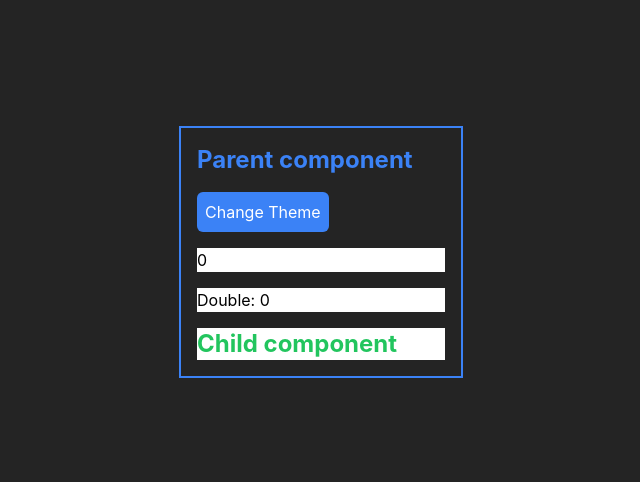
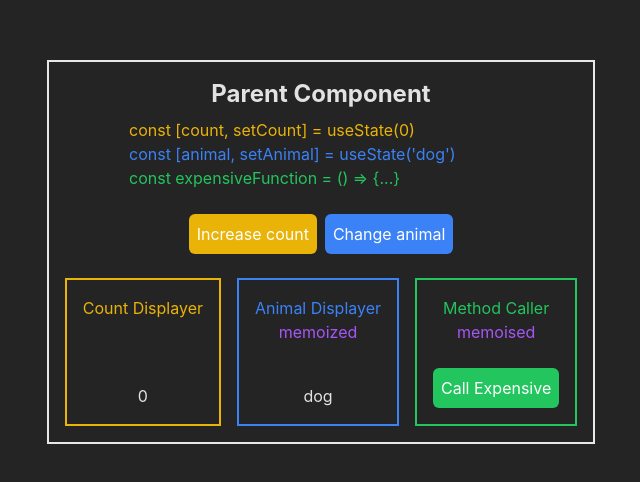
Before and after one commit to SilviuIordache/react-feature, a React (Vite) app: page / in a window 1280 px wide. Shown: the part 148-630 px from the top of the page, without its empty margins (319-959 px from the left). Built offline with nearby package versions, Linux system fonts and the light colour scheme.

Commit message:
Improve example

```diff
--- a/src/App.jsx
+++ b/src/App.jsx
@@ -1,10 +1,10 @@
 import './App.css';
-import { UseMemo } from './ReactConcepts/UseMemo';
+import { UseCallback } from './ReactConcepts/UseCallback';
 
 function App() {
   return (
     <div>
-      <UseMemo />
+      <UseCallback />
     </div>
   );
 }
--- a/src/ReactConcepts/UseCallback/index.tsx
+++ b/src/ReactConcepts/UseCallback/index.tsx
@@ -1,4 +1,4 @@
-import React, { useCallback, useState } from 'react';
+import React, { useCallback, useEffect, useState } from 'react';
 import { CountDisplayer } from './CountDisplayer';
 import { MethodCaller } from './MethodCaller';
 import { AnimalDisplayer } from './AnimalDisplayer';
@@ -12,15 +12,24 @@ export const UseCallback = () => {
     console.log('expensiveFunction called');
   }, []);
 
+  // const expensiveFunction = () => {
+  //   for (let i = 0; i < 1000000000; i++) {}
+  //   console.log('expensiveFunction called');
+  // };
+
   return (
-    <div className="border-2 border-blue-500 p-4">
-      <h1 className="text-2xl font-bold">UseCallback Parent Component</h1>
+    <div className="border-2 border-white-500 p-4">
+      <h1 className="text-2xl font-bold">Parent Component</h1>
 
       <div className="mt-2 flex justify-center ">
         <div className="text-left w-96">
-          <div className='text-yellow-500'>const [count, setCount] = useState(0)</div>
-          <div className='text-blue-500'>const [animal, setAnimal] = useState('dog')</div>
-          <div className='text-green-500'>{`const expensiveFunction = () => {...}`}</div>
+          <div className="text-yellow-500">
+            const [count, setCount] = useState(0)
+          </div>
+          <div className="text-blue-500">
+            const [animal, setAnimal] = useState('dog')
+          </div>
+          <div className="text-green-500">{`const expensiveFunction = () => {...}`}</div>
         </div>
       </div>
 
```
